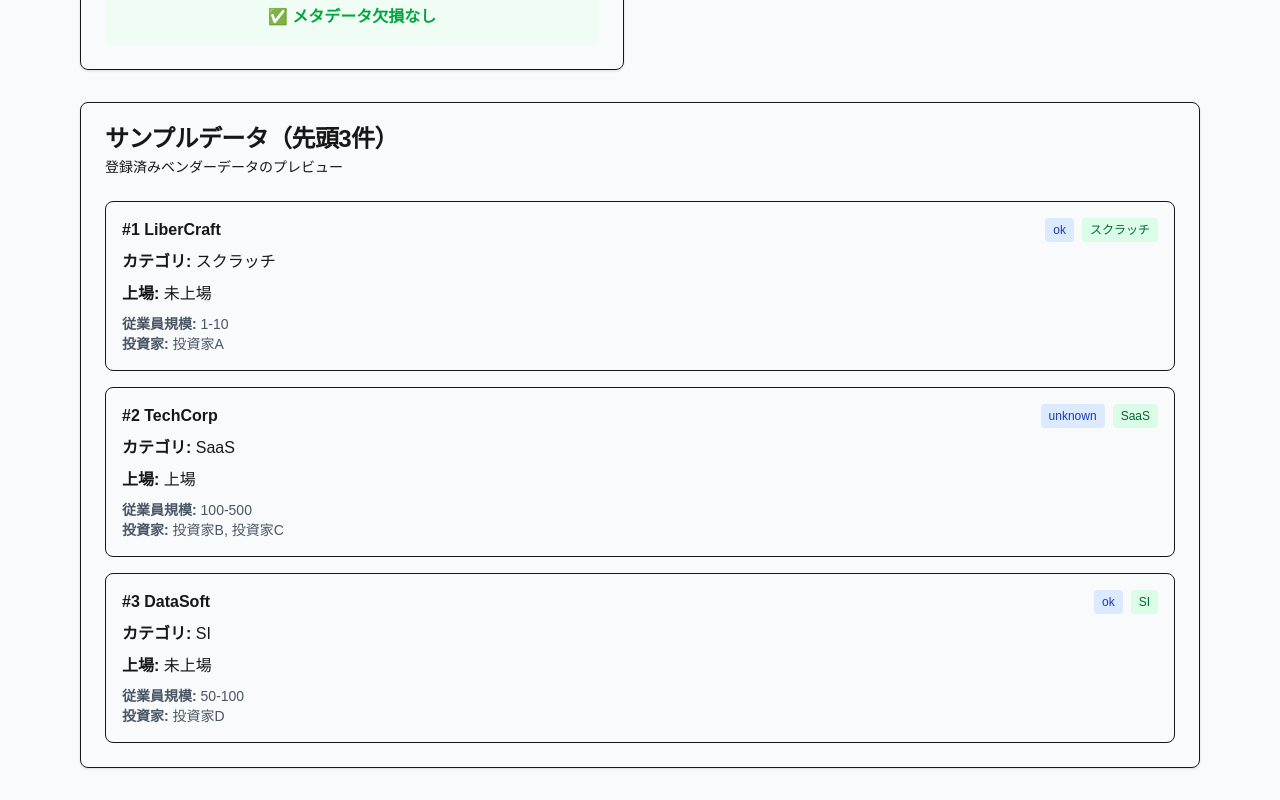
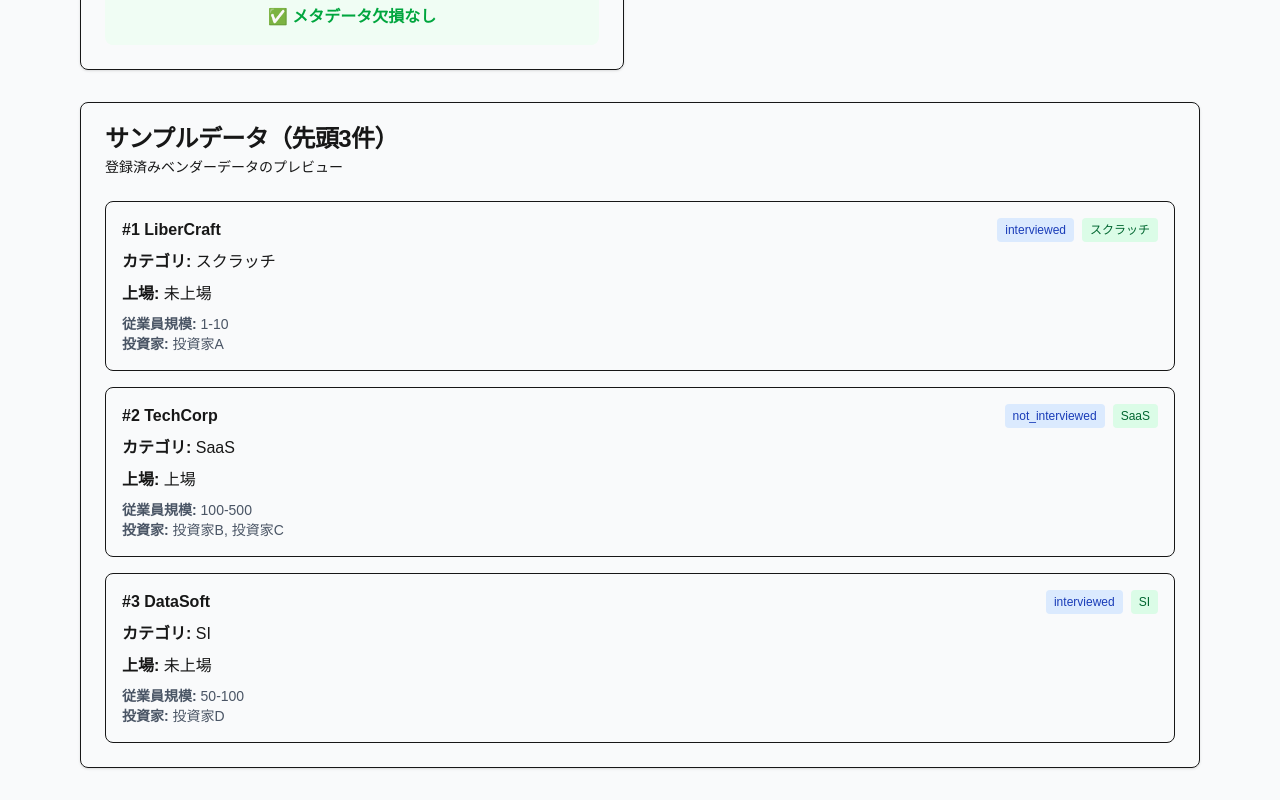
Before and after one commit to taksuehiro/vendor0923, a Next.js app in the folder frontend/: page /kb in a window 1280 px wide. Shown: the part 718-1518 px from the top of the page. Built offline with nearby package versions, Linux system fonts and the light colour scheme.

Commit message:
change15

```diff
--- a/frontend/src/app/browse/page.tsx
+++ b/frontend/src/app/browse/page.tsx
@@ -47,7 +47,7 @@ export default function BrowsePage() {
     {
       id: "vendor_1",
       name: "LiberCraft",
-      status: "ok",
+      status: "interviewed",
       listed: false,
       type: "スクラッチ",
       category: ["スクラッチ"],
@@ -63,7 +63,7 @@ export default function BrowsePage() {
     {
       id: "vendor_2",
       name: "TechCorp",
-      status: "unknown",
+      status: "not_interviewed",
       listed: true,
       type: "SaaS",
       category: ["SaaS"],
@@ -78,7 +78,7 @@ export default function BrowsePage() {
     {
       id: "vendor_3",
       name: "DataSoft",
-      status: "ok",
+      status: "interviewed",
       listed: false,
       type: "SI",
       category: ["SI"],
@@ -93,7 +93,7 @@ export default function BrowsePage() {
     {
       id: "vendor_4",
       name: "CloudTech",
-      status: "unknown",
+      status: "not_interviewed",
       listed: true,
       type: "SaaS",
       category: ["SaaS"],
--- a/frontend/src/app/kb/page.tsx
+++ b/frontend/src/app/kb/page.tsx
@@ -25,7 +25,7 @@ export default function KBPage() {
           snippet: "AI・機械学習を活用したスクラッチ開発サービス",
           score: 0.95,
           metadata: {
-            status: "ok",
+            status: "interviewed",
             category: "スクラッチ開発"
           }
         },
@@ -35,7 +35,7 @@ export default function KBPage() {
           snippet: "クラウドインフラ構築・運用支援",
           score: 0.87,
           metadata: {
-            status: "unknown",
+            status: "not_interviewed",
             category: "SaaS"
           }
         }
@@ -57,8 +57,8 @@ export default function KBPage() {
       "JSON": 20
     },
     byStatus: {
-      "面談済": 12,
-      "未面談": 8
+      interviewed: 12,
+      not_interviewed: 8
     },
     topCategories: [
       { name: "スクラッチ", count: 8 },
@@ -71,7 +71,7 @@ export default function KBPage() {
     {
       id: "vendor_1",
       name: "LiberCraft",
-      status: "ok",
+      status: "interviewed",
       listed: false,
       type: "スクラッチ",
       category: ["スクラッチ"],
@@ -84,7 +84,7 @@ export default function KBPage() {
     {
       id: "vendor_2",
       name: "TechCorp",
-      status: "unknown",
+      status: "not_interviewed",
       listed: true,
       type: "SaaS",
       category: ["SaaS"],
@@ -96,7 +96,7 @@ export default function KBPage() {
     {
       id: "vendor_3",
       name: "DataSoft",
-      status: "ok",
+      status: "interviewed",
       listed: false,
       type: "SI",
       category: ["SI"],
--- a/frontend/src/app/page.tsx
+++ b/frontend/src/app/page.tsx
@@ -127,7 +127,7 @@ export default function MainPage() {
         {
           id: "V-LiberCraft",
           name: "LiberCraft",
-          status: "面談済",
+          status: "interviewed",
           listed: false,
           type: "スクラッチ",
           category: ["スクラッチ"],
@@ -153,7 +153,7 @@ export default function MainPage() {
         {
           id: "V-TechCorp",
           name: "TechCorp",
-          status: "未面談",
+          status: "not_interviewed",
           listed: true,
           type: "SaaS",
           category: ["SaaS"],
--- a/frontend/src/types.ts
+++ b/frontend/src/types.ts
@@ -3,24 +3,16 @@
  * Keep in sync with backend contracts as they evolve.
  */
 
-export type VendorStatus = "ok" | "error" | "unknown";
+import type { VendorStatus } from "./types/vendor";
 
 export type Vendor = {
   id: string;
   name: string;
-  // optional fields (UI can render even if undefined)
-  category?: string[];
   status?: VendorStatus;
-  score?: number;
-  // 追加フィールド
   listed?: boolean;
   type?: string;
-  meta?: {
-    url?: string;
-    employees_band?: string;
-    investors?: string[];
-    [key: string]: unknown;
-  };
+  category?: string[];
+  meta?: Record<string, unknown>;
 };
 
 export type Facets = {
@@ -87,9 +79,18 @@ export interface VendorWithDetails extends Vendor {
   type?: string;
 }
 
+// Re-export VendorStatus for external use
+export type { VendorStatus } from "./types/vendor";
+
 // Status labels for display
 export const STATUS_LABEL: Record<VendorStatus, string> = {
-  ok: "面談済",
-  error: "エラー",
+  uncontacted: "未接触",
+  interviewed: "面談済",
+  not_interviewed: "未面談",
+  proposing: "提案中",
+  poc: "PoC",
+  contracted: "契約済",
+  on_hold: "保留",
+  lost: "失注",
   unknown: "不明"
 };
--- /dev/null
+++ b/frontend/src/types/vendor.ts
@@ -0,0 +1,13 @@
+export const vendorStatusValues = [
+  "uncontacted",
+  "interviewed",
+  "not_interviewed",
+  "proposing",
+  "poc",
+  "contracted",
+  "on_hold",
+  "lost",
+  "unknown",
+] as const;
+
+export type VendorStatus = typeof vendorStatusValues[number];
```
